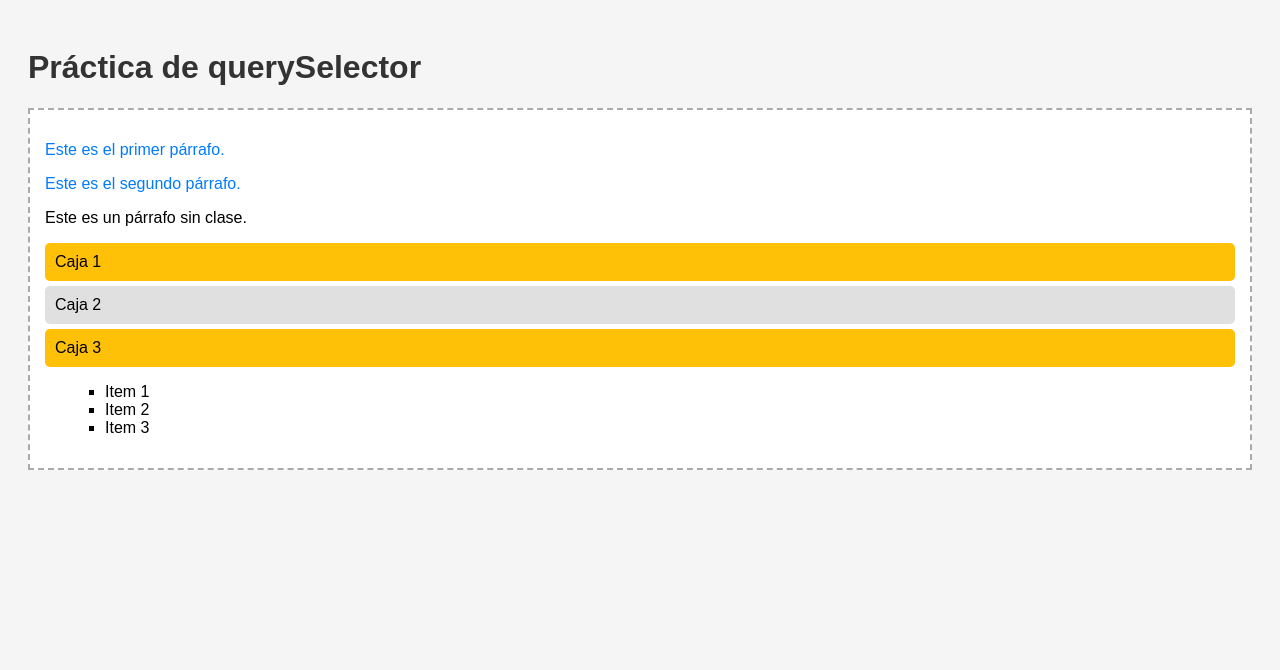
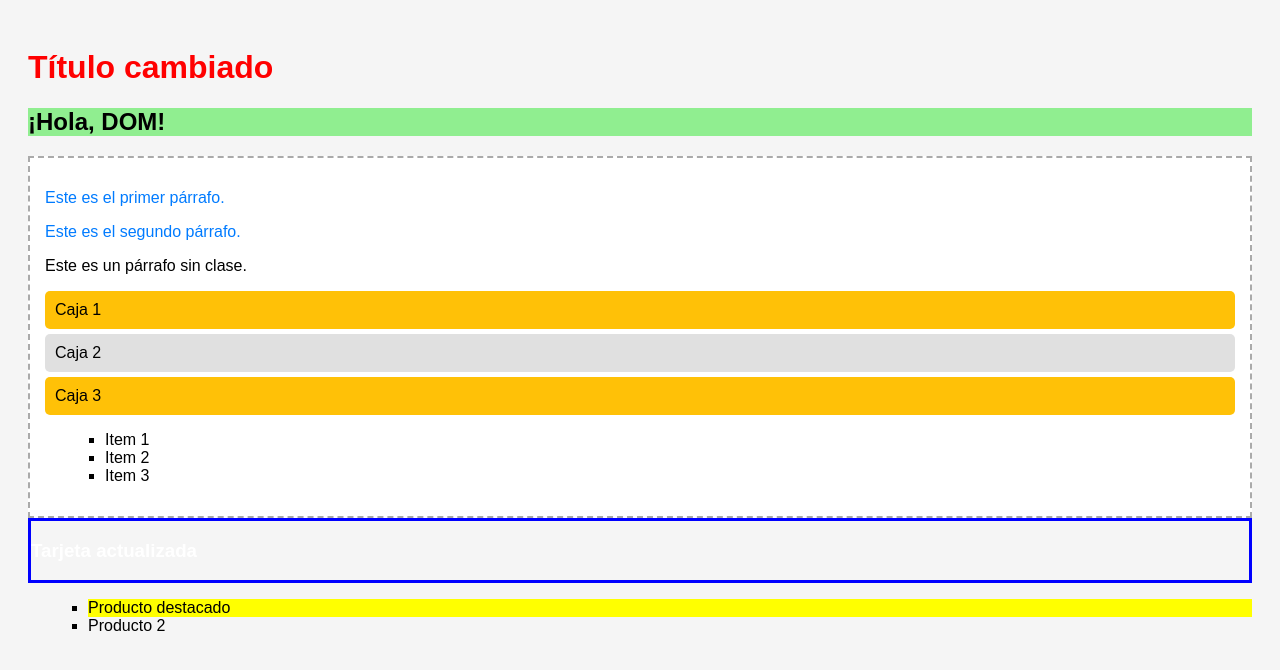
Before and after one commit to lucas22dossantos/DOM-JS-Udemy, a plain HTML site: page 01-selectores-querySelector/index.html in a window 1280 px wide. Drawn offline with Linux system fonts and the light colour scheme.

Commit message:
Actualizo index.html y ejercicios de querySelector

```diff
--- a/01-selectores-querySelector/index.html
+++ b/01-selectores-querySelector/index.html
@@ -8,6 +8,9 @@
   </head>
   <body>
     <h1 id="titulo">Práctica de querySelector</h1>
+
+    <!-- Elemento para ejercicio fácil -->
+    <h2 id="bienvenida">Texto original</h2>
 
     <section class="contenedor">
       <p class="parrafo">Este es el primer párrafo.</p>
@@ -25,6 +28,19 @@
       </ul>
     </section>
 
+    <!-- Sección para ejercicio medio -->
+    <div class="tarjeta destacada">
+      <h3>Contenido original</h3>
+    </div>
+
+    <!-- Sección para ejercicio difícil -->
+    <section class="productos">
+      <ul>
+        <li class="item">Producto 1</li>
+        <li class="item">Producto 2</li>
+      </ul>
+    </section>
+
     <script src="js/querySelector.js"></script>
   </body>
 </html>
--- a/01-selectores-querySelector/js/querySelector.js
+++ b/01-selectores-querySelector/js/querySelector.js
@@ -8,12 +8,11 @@
 // document.querySelector('selector')
 
 //===============================
-// Selectores CSS básicos
+// Selectores básicos
 //===============================
 // Selecciona por ID (usa #)
 const titulo = document.querySelector("#titulo");
 // Selecciona el elemento con id="titulo"
-console.log(titulo);
 
 // Selecciona por clase (usa .)
 const parrafo = document.querySelector(".parrafo");
@@ -22,3 +21,90 @@ const parrafo = document.querySelector(".parrafo");
 // Selecciona por etiqueta
 const div = document.querySelector("div");
 // Selecciona el primer <div> del documento
+
+//===============================
+// Selectores combinados
+//===============================
+const cajaEspecial = document.querySelector(".caja.especial");
+// Selecciona la primera caja que tenga ambas clases: "caja" y "especial"
+
+const itemEnLista = document.querySelector("ul .item");
+// Selecciona el primer elemento con class="item" que esté dentro de un <ul>
+
+//===============================
+// Manipular elementos una vez seleccionados
+//===============================
+// Se puede usar querySelector para cambiar estilos o el contenido del elemento seleccionado
+
+const cambiarTitulo = document.querySelector("#titulo");
+
+cambiarTitulo.textContent = "Título cambiado";
+// Cambia el texto que muestra el <h1 id="titulo">
+
+cambiarTitulo.style.color = "red";
+// Cambia el color del texto a rojo
+
+//===============================
+// Validar si el selector encontró un elemento
+//===============================
+const noExiste = document.querySelector(".inexistente");
+if (noExiste) {
+  noExiste.textContent = "Encontrado";
+} else {
+  console.log("Elemento no encontrado");
+}
+
+//===============================
+// Encadenar selectores dentro de otro elemento
+//===============================
+const contenedor = document.querySelector(".contenedor");
+const parrafoEnContenedor = contenedor.querySelector(".parrafo");
+
+//===============================
+// Ejercicio 1
+//===============================
+
+// Seleccioná un elemento con el ID #bienvenida y cambiale el texto
+// por “¡Hola, DOM!”. Luego cambiá su color de fondo a verde claro.
+
+const elemento = document.querySelector("#bienvenida");
+elemento.textContent = "¡Hola, DOM!";
+elemento.style.backgroundColor = "lightgreen";
+
+//===============================
+// Ejercicio 2
+//===============================
+
+// Seleccioná la primera tarjeta con clases .tarjeta.destacada y hacé lo siguiente:
+
+// Cambiá su contenido a “Tarjeta actualizada”
+
+// Poné un borde de 3px sólido en color azul
+
+// Cambiá el color del texto a blanco
+
+const tarjeta = document.querySelector(".tarjeta.destacada");
+const tituloTarjeta = tarjeta.querySelector("h3");
+
+tituloTarjeta.textContent = "Tarjeta actualizada";
+tarjeta.style.border = "3px solid blue";
+tarjeta.style.color = "white";
+
+//===============================
+// Ejercicio 3
+//===============================
+
+// Dentro de un <section class="productos">, seleccioná el primer <li class="item"> que esté en una lista.
+
+// Si lo encuentra, cambiá el texto a “Producto destacado” y poné un fondo amarillo.
+
+// Si no existe, mostrale al usuario un mensaje en consola que diga: "No se encontró el producto".
+
+const primerItem = document.querySelector(".productos li");
+
+if (primerItem) {
+  primerItem.textContent = "Producto destacado";
+  primerItem.style.background = "yellow";
+} else {
+  console.log("No se encontró el producto");
+}
```
